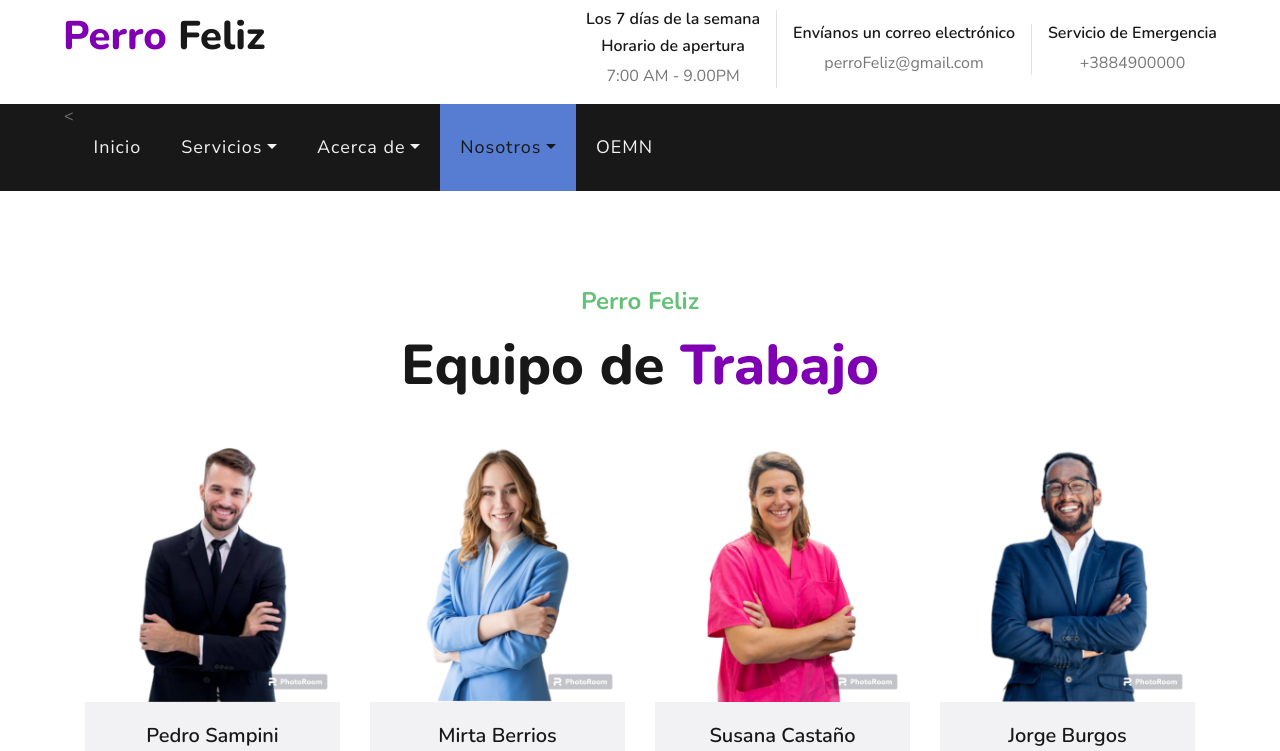
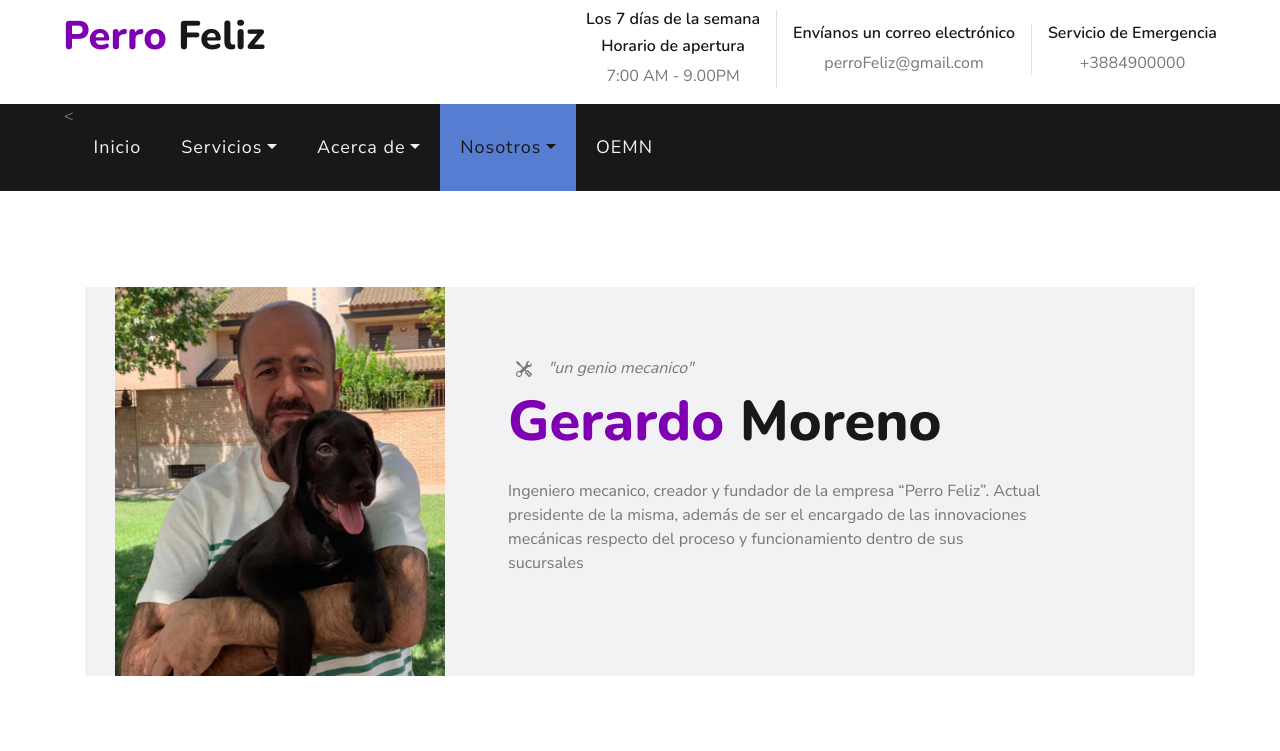
Before and after one commit to betsyCele/betsyCele.github.io, a plain HTML site: page single.html in a window 1280 px wide. Shown: the part 49-800 px from the top of the page. Drawn offline with nearby package versions, Linux system fonts and the light colour scheme.

Commit message:
Update single.html

```diff
--- a/single.html
+++ b/single.html
@@ -130,6 +130,48 @@
         </nav>
     </div>
     <!-- Navbar End -->
+    <div class="container mt-5 pt-5 pb-3">
+    <div class="container-fluid bg-light">
+        <div class="container">
+            <div class="row align-items-center">
+                <div class="col-lg-4">
+                    <img class="img-fluid w-100" src="fotos/director1.png" alt="">
+                </div>
+                <div class="col-lg-7 py-5 py-lg-0 px-3 px-lg-5">
+
+                    <div class="d-flex flex-nowrap">
+                        <div class="order-3 p-2">
+
+                            <i>"un genio mecanico"</i>
+
+                        </div>
+
+                        <div class="order-1 p-2">
+
+                            <svg xmlns="http://www.w3.org/2000/svg" width="16" height="16" fill="currentColor" class="bi bi-tools" viewBox="0 0 16 16">
+                                <path d="M1 0 0 1l2.2 3.081a1 1 0 0 0 .815.419h.07a1 1 0 0 1 .708.293l2.675 2.675-2.617 2.654A3.003 3.003 0 0 0 0 13a3 3 0 1 0 5.878-.851l2.654-2.617.968.968-.305.914a1 1 0 0 0 .242 1.023l3.27 3.27a.997.997 0 0 0 1.414 0l1.586-1.586a.997.997 0 0 0 0-1.414l-3.27-3.27a1 1 0 0 0-1.023-.242L10.5 9.5l-.96-.96 2.68-2.643A3.005 3.005 0 0 0 16 3c0-.269-.035-.53-.102-.777l-2.14 2.141L12 4l-.364-1.757L13.777.102a3 3 0 0 0-3.675 3.68L7.462 6.46 4.793 3.793a1 1 0 0 1-.293-.707v-.071a1 1 0 0 0-.419-.814L1 0Zm9.646 10.646a.5.5 0 0 1 .708 0l2.914 2.915a.5.5 0 0 1-.707.707l-2.915-2.914a.5.5 0 0 1 0-.708ZM3 11l.471.242.529.026.287.445.445.287.026.529L5 13l-.242.471-.026.529-.445.287-.287.445-.529.026L3 15l-.471-.242L2 14.732l-.287-.445L1.268 14l-.026-.529L1 13l.242-.471.026-.529.445-.287.287-.445.529-.026L3 11Z"/>
+                              </svg>
+
+                        </div>
+                      </div>
+
+
+
+
+
+                        <h1 class="display-4 mb-4"><span class="text-primary">Gerardo</span> Moreno</h1>
+                    <p class="mb-4"> Ingeniero mecanico, creador y fundador de la empresa “Perro Feliz”. Actual presidente de la misma, además de ser el encargado de las innovaciones mecánicas respecto del proceso y funcionamiento dentro de sus sucursales</p>
+                    <div class="row py-2">
+
+
+
+
+                    </div>
+                </div>
+            </div>
+        </div>
+    </div>
+    </div>
      <!-- Team Start -->
      <div class="container mt-5 pt-5 pb-3">
         <div class="d-flex flex-column text-center mb-5">
```
